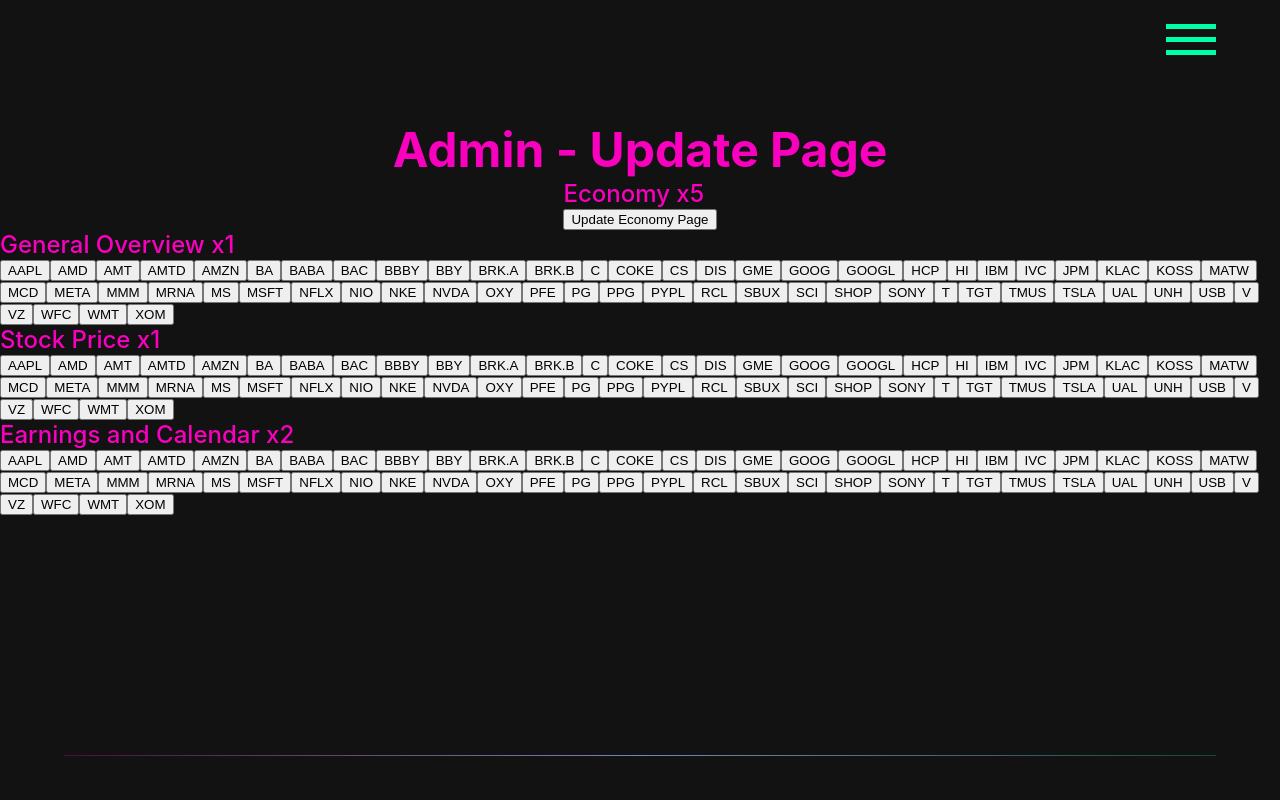
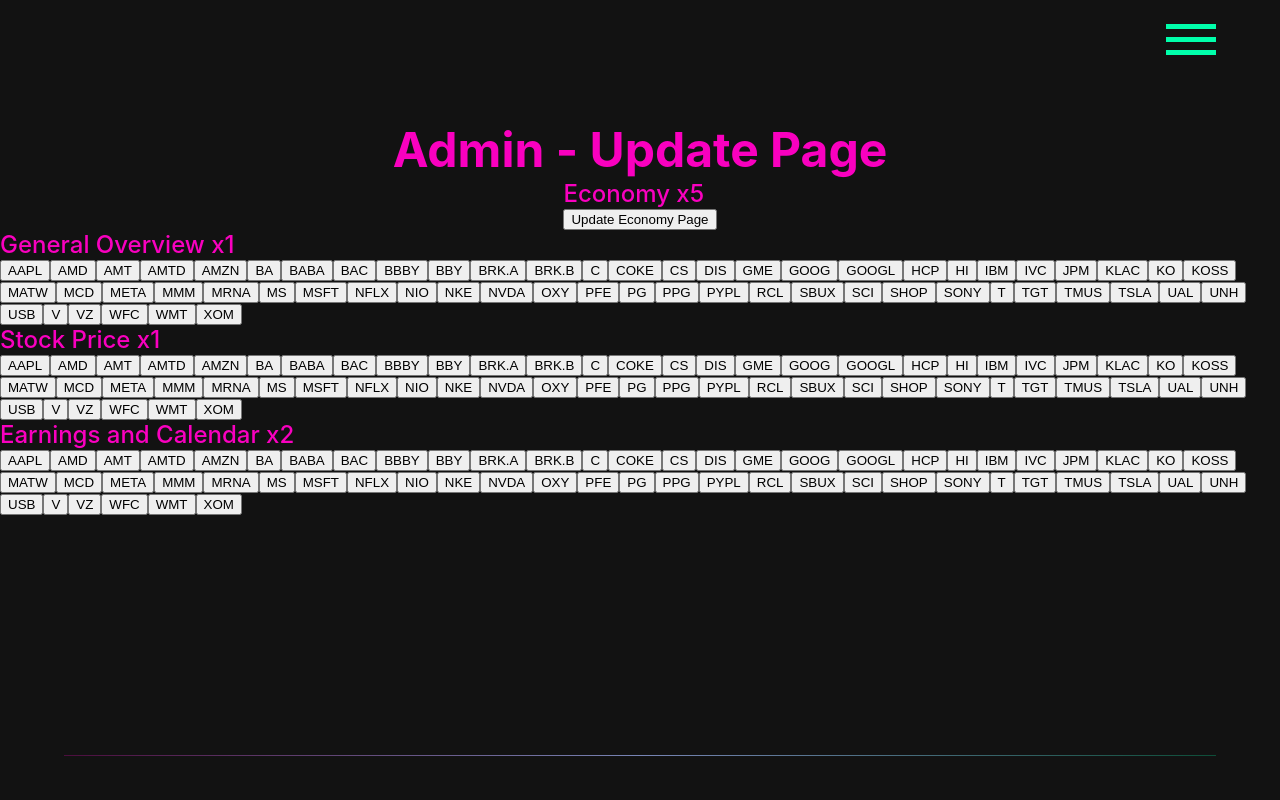
Before and after one commit to jpagtama/finflexi, a Next.js app: page /admin in a window 1280 px wide. Shown: the top 800 px of the page. Built offline with nearby package versions, Linux system fonts and the light colour scheme.

Commit message:
Update list of companies for admin page

```diff
--- a/pages/admin/index.tsx
+++ b/pages/admin/index.tsx
@@ -22,8 +22,8 @@ const AdminHome = () => {
         console.log('data response :>> ', data);
     }
 
-    // TO ADD: 'AAL','ADBE','BLK','BRK.B','CAT','CCL','COF','CVX','COST','CSCO','CRM','CMCSA','DAL','EBAY','EFX','EIX','F','FDX','FIS','GE','GS','HAS','HD','HSBC','KR','INTU','INTC','INFY','JNJ','JD','KO','KBH','KHC','LOW','LUV','LVMUY','LVMHF','LMND','MA','MDB','MGM','PHM','NOC','O','ORCL','PEP','Q','QSR','RTX','SHEL','SCHW','SNOW','SPY','TSM','TM','TXN','UPS','VAC','VMW','VTI','WING','WIX','XPEV','ZM'
-    const companies = ['AAPL', 'AMD', 'AMT', 'AMTD', 'AMZN', 'BA', 'BABA', 'BAC', 'BBBY', 'BBY', 'BRK.A', 'BRK.B', 'C', 'COKE', 'CS', 'DIS', 'GME', 'GOOG', 'GOOGL', 'HCP', 'HI', 'IBM', 'IVC', 'JPM', 'KLAC', 'KOSS', 'MATW', 'MCD', 'META', 'MMM', 'MRNA', 'MS', 'MSFT', 'NFLX', 'NIO', 'NKE', 'NVDA', 'OXY', 'PFE', 'PG', 'PPG', 'PYPL', 'RCL', 'SBUX', 'SCI', 'SHOP', 'SONY', 'T', 'TGT', 'TMUS', 'TSLA', 'UAL', 'UNH', 'USB', 'V', 'VZ', 'WFC', 'WMT', 'XOM']
+    // TO ADD: 'AAL','ADBE','BLK','CAT','CCL','COF','CVX','COST','CSCO','CRM','CMCSA','DAL','EBAY','EFX','EIX','F','FDX','FIS','GE','GS','HAS','HD','HSBC','KR','INTU','INTC','INFY','JNJ','JD','KBH','KHC','LOW','LUV','LVMUY','LVMHF','LMND','MA','MDB','MGM','PHM','NOC','O','ORCL','PEP','Q','QSR','RTX','SHEL','SCHW','SNOW','SPY','TSM','TM','TXN','UPS','VAC','VMW','VTI','WING','WIX','XPEV','ZM'
+    const companies = ['AAPL', 'AMD', 'AMT', 'AMTD', 'AMZN', 'BA', 'BABA', 'BAC', 'BBBY', 'BBY', 'BRK.A', 'BRK.B', 'C', 'COKE', 'CS', 'DIS', 'GME', 'GOOG', 'GOOGL', 'HCP', 'HI', 'IBM', 'IVC', 'JPM', 'KLAC', 'KO', 'KOSS', 'MATW', 'MCD', 'META', 'MMM', 'MRNA', 'MS', 'MSFT', 'NFLX', 'NIO', 'NKE', 'NVDA', 'OXY', 'PFE', 'PG', 'PPG', 'PYPL', 'RCL', 'SBUX', 'SCI', 'SHOP', 'SONY', 'T', 'TGT', 'TMUS', 'TSLA', 'UAL', 'UNH', 'USB', 'V', 'VZ', 'WFC', 'WMT', 'XOM']
 
     return (
         <>
```
